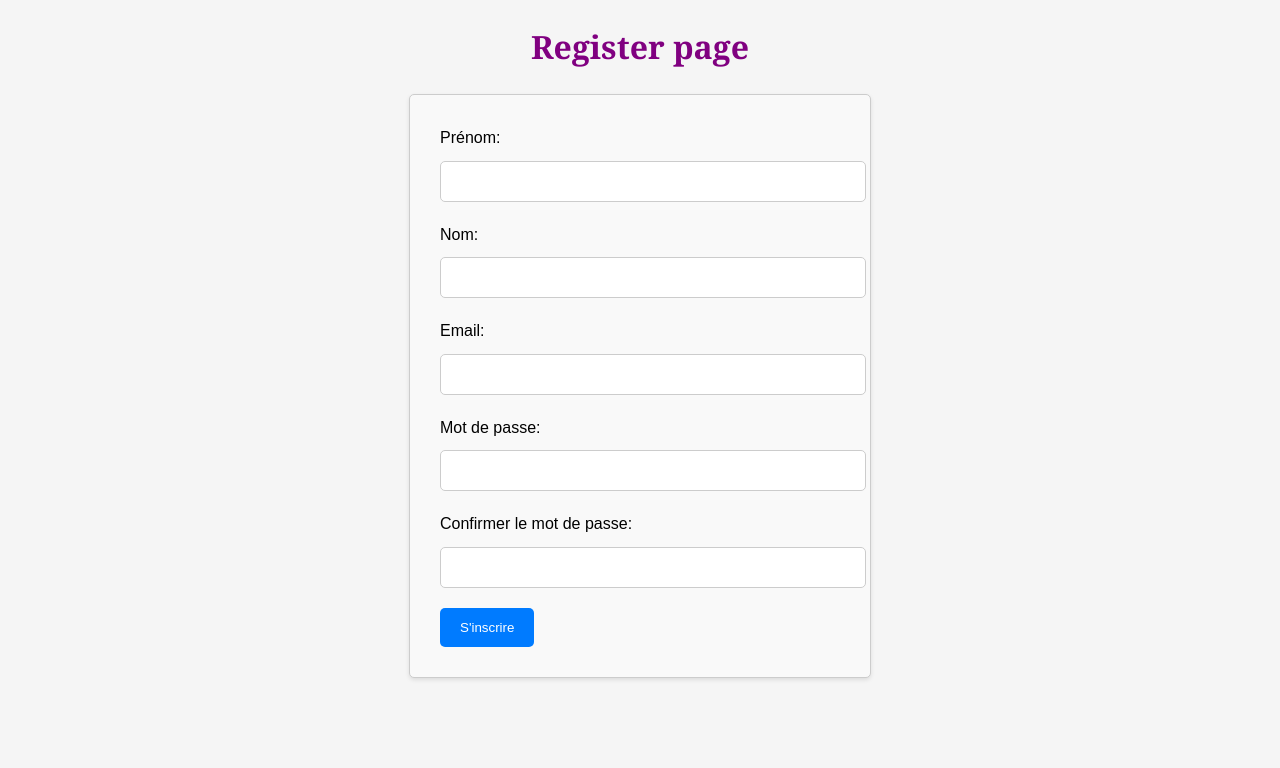
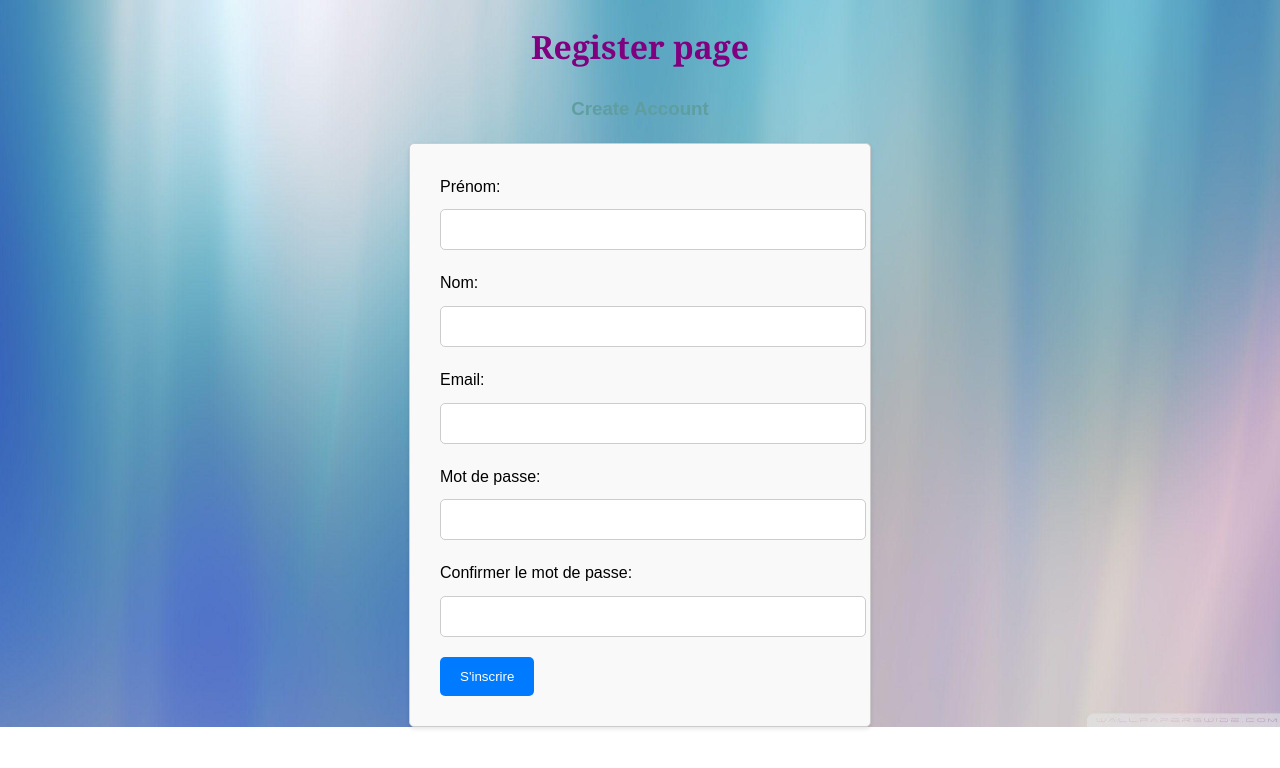
Before and after one commit to RouaAbdelbari/formation2flask, a Flask app: page /register in a window 1280 px wide. Shown: the top 768 px of the page. Run offline with Flask 3, Linux system fonts and the light colour scheme.

Commit message:
App flask

```diff
--- a/Templates/login.html
+++ b/Templates/login.html
@@ -30,7 +30,7 @@
 </head>
 <body>
     <h1>Login Page</h1>
-    <a href="{{ url_for('register') }}">Don't have an account? Sign up</a>
+
     <form action="{{ url_for('login') }}" method="POST" onsubmit="return validateForm();">
         <label for="email">Email:</label>
         <input type="email" id="email" name="email" required><br>
@@ -39,6 +39,10 @@
         <input type="password" id="password" name="password" required><br>
 
         <input type="submit" value="Se connecter">
+
     </form>
+    <div class="link-container">
+        <a href="{{ url_for('register') }}">Don't have an account? Sign up</a>
+        </div>
 </body>
 </html>
--- a/Templates/register.html
+++ b/Templates/register.html
@@ -34,6 +34,7 @@
 </head>
 <body>
     <h1>Register page </h1>
+    <h3>Create Account </h3>
     <form action="{{ url_for('register') }}" method="POST" onsubmit="return validateForm();">
 
         <label for="first_name">Prénom:</label>
--- a/static/styles.css
+++ b/static/styles.css
@@ -1,19 +1,34 @@
 /* styles.css */
-/* styles.css */
+
+
+
+
+
 
 body {
   font-family: Arial, sans-serif;
   line-height: 1.6;
   margin: 0;
   padding: 0;
-  background-color:whitesmoke;
+  background-image: url("../static/wp2219768.jpg");
+  background-size: cover;
+  background-repeat: no-repeat;
+  background-position: center;
 }
+
+
+
 
 h1 {
   color: purple;
   text-align: center;
   font-family:Georgia, 'Times New Roman', Times, serif;
 
+}
+h3{
+  color:cadetblue;
+  text-align: center;
+  font-family:Arial, Helvetica, sans-serif;
 }
 
 form {
@@ -24,6 +39,7 @@ form {
   border-radius: 5px;
   background-color: #f9f9f9;
   box-shadow: 0 2px 4px rgba(0, 0, 0, 0.1);
+
 }
 
 label {
```
Also changed, not shown: static/360_F_119115529_mEnw3lGpLdlDkfLgRcVSbFRuVl6sMDty.jpg (added), static/images.jpg (added), static/wp2219768.jpg (added).
